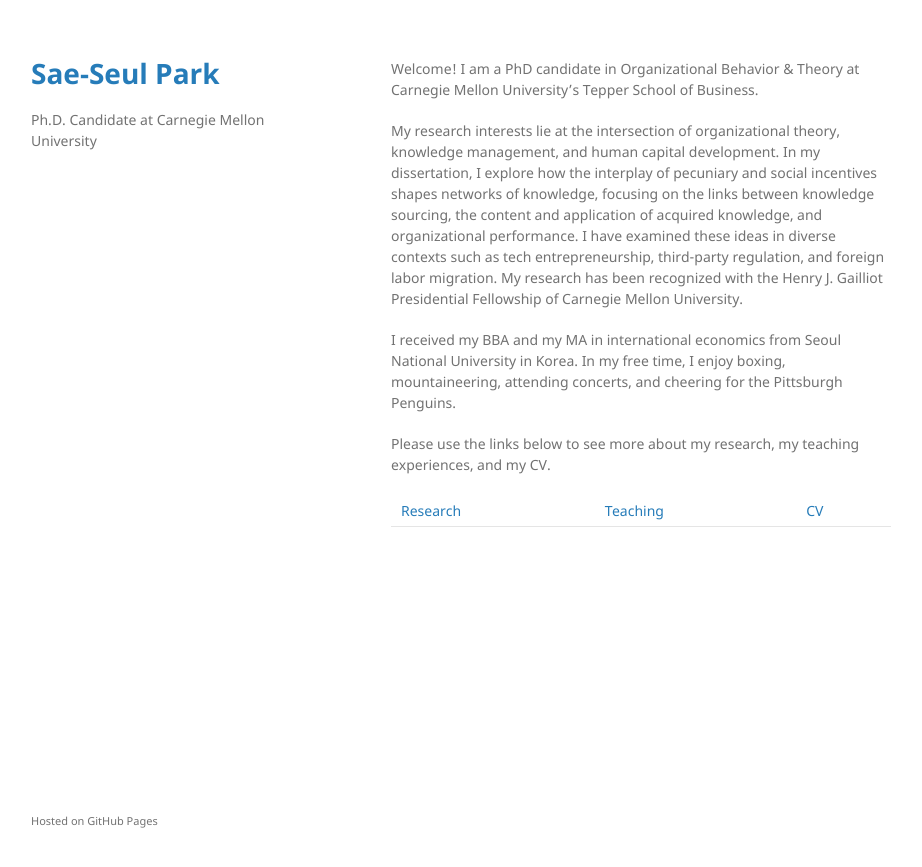
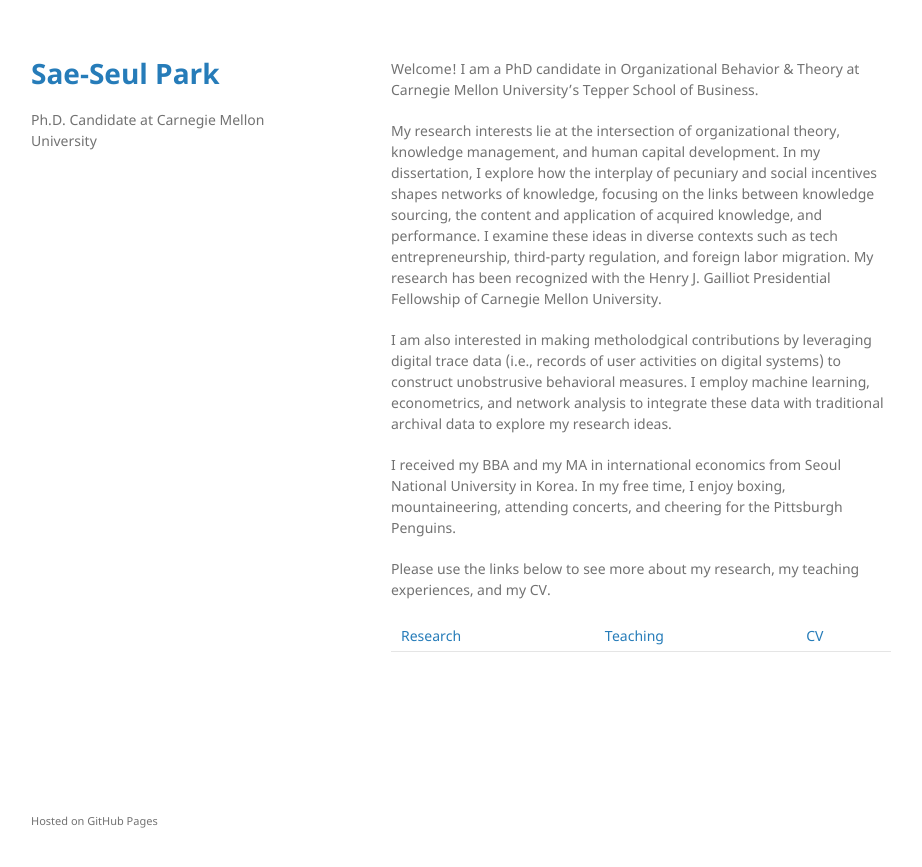
Before and after one commit to saepark/saepark.github.io, a Jekyll site: the page built from index.md, in a window 1280 px wide. Shown: the top 867 px of the page, without its empty margins (179-1101 px from the left). Built offline with Jekyll 4.4.1, drawn with Linux system fonts in a browser that asks for light colours; our own code applies the rules of GitHub Pages for plain Markdown files.

Commit message:
Update index.md

```diff
--- a/index.md
+++ b/index.md
@@ -1,6 +1,8 @@
 Welcome! I am a PhD candidate in Organizational Behavior & Theory at Carnegie Mellon University's Tepper School of Business.
 
-My research interests lie at the intersection of organizational theory, knowledge management, and human capital development. In my dissertation, I explore how the interplay of pecuniary and social incentives shapes networks of knowledge, focusing on the links between knowledge sourcing, the content and application of acquired knowledge, and organizational performance. I have examined these ideas in diverse contexts such as tech entrepreneurship, third-party regulation, and foreign labor migration. My research has been recognized with the Henry J. Gailliot Presidential Fellowship of Carnegie Mellon University.
+My research interests lie at the intersection of organizational theory, knowledge management, and human capital development. In my dissertation, I explore how the interplay of pecuniary and social incentives shapes networks of knowledge, focusing on the links between knowledge sourcing, the content and application of acquired knowledge, and performance. I examine these ideas in diverse contexts such as tech entrepreneurship, third-party regulation, and foreign labor migration. My research has been recognized with the Henry J. Gailliot Presidential Fellowship of Carnegie Mellon University.
+
+I am also interested in making metholodgical contributions by leveraging digital trace data (i.e., records of user activities on digital systems) to construct unobstrusive behavioral measures. I employ machine learning, econometrics, and network analysis to integrate these data with traditional archival data to explore my research ideas.
 
 I received my BBA and my MA in international economics from Seoul National University in Korea. In my free time, I enjoy boxing, mountaineering, attending concerts, and cheering for the Pittsburgh Penguins.
 
```
